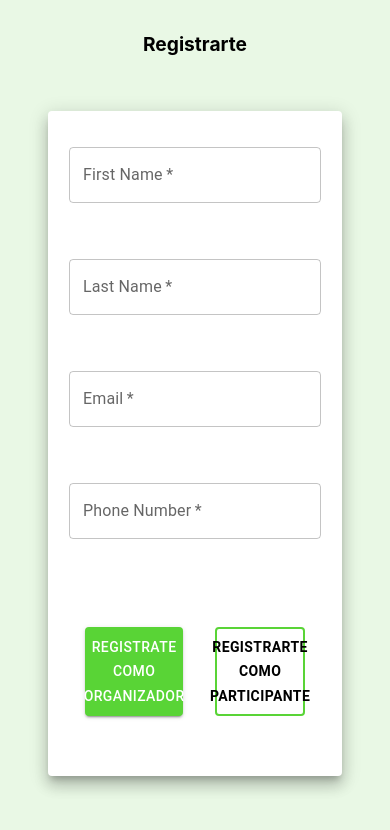
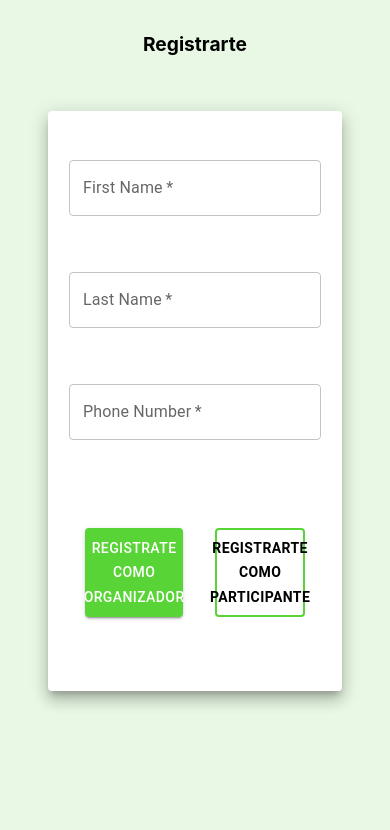
Before and after one commit to maestrogamboa/TANDA_, a React (Create React App) app: page /signup in a window 390 px wide. Shown: the top 830 px of the page. Built offline with nearby package versions, Linux system fonts and the light colour scheme.

Commit message:
phone number input

```diff
--- a/src/components/Signup.js
+++ b/src/components/Signup.js
@@ -54,9 +54,6 @@ export default function Signup() {
                   <TextField placeholder="Enter last name" label="Last Name" variant="outlined" fullWidth required />
                 </Grid>
                 <Grid item xs={12}>
-                  <TextField type="email" placeholder="Enter email" label="Email" variant="outlined" fullWidth required />
-                </Grid>
-                <Grid item xs={12}>
                   <TextField type="phone" placeholder="Enter phone number" label="Phone Number" variant="outlined" fullWidth required />
                 </Grid>
                 <Grid item xs={12} sx={{display:'flex', justifyContent:'center',  mt:'1rem'}}>
```
